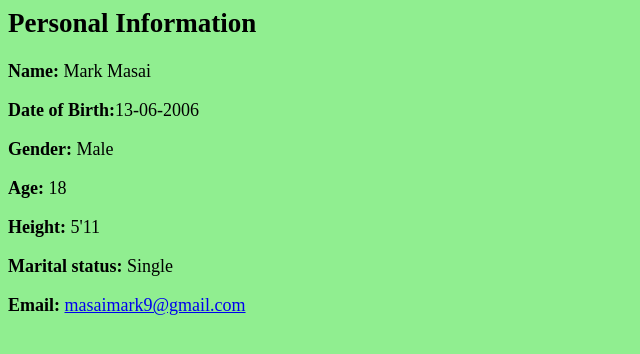
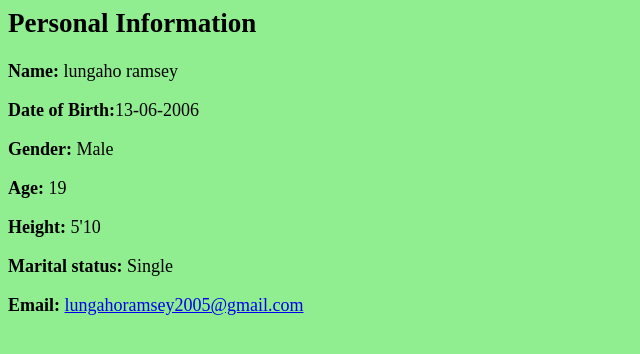
Before and after one commit to kingzeyram/learningcurve1, a plain HTML site: page biodata.html in a window 1280 px wide. Shown: the whole page, without its empty margins (0-640 px from the left). Drawn offline with Linux system fonts and the light colour scheme.

Commit message:
Update biodata.html

```diff
--- a/biodata.html
+++ b/biodata.html
@@ -3,11 +3,11 @@
 <font size="4px">
 <body bgcolor="lightgreen">
     <center></center><h2>Personal Information</h2></center>
-    <p><strong>Name:</strong> Mark Masai</p>
+    <p><strong>Name:</strong> lungaho ramsey</p>
     <p><strong>Date of Birth:</strong>13-06-2006</p>
     <p><strong>Gender:</strong> Male</p>
-    <p><strong>Age:</strong> 18</p>
-    <p><strong>Height:</strong> 5'11</p>
+    <p><strong>Age:</strong> 19</p>
+    <p><strong>Height:</strong> 5'10</p>
     <p><strong>Marital status:</strong> Single</p>
-    <p><strong>Email:</strong> <a href="masaimark9@gmail.com">masaimark9@gmail.com</a></p>
+    <p><strong>Email:</strong> <a href="lungahoramsey2005@gmail.com">lungahoramsey2005@gmail.com</a></p>
 </body></font></html>
```
